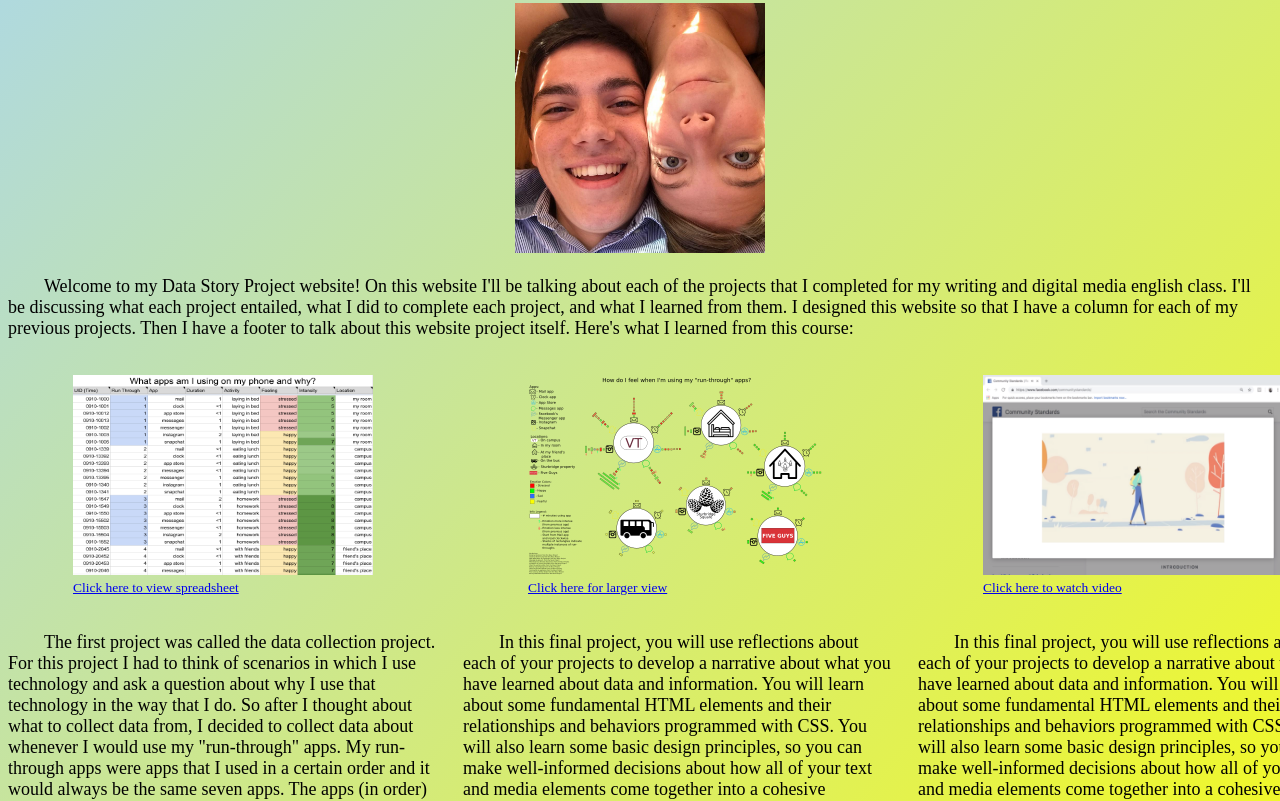
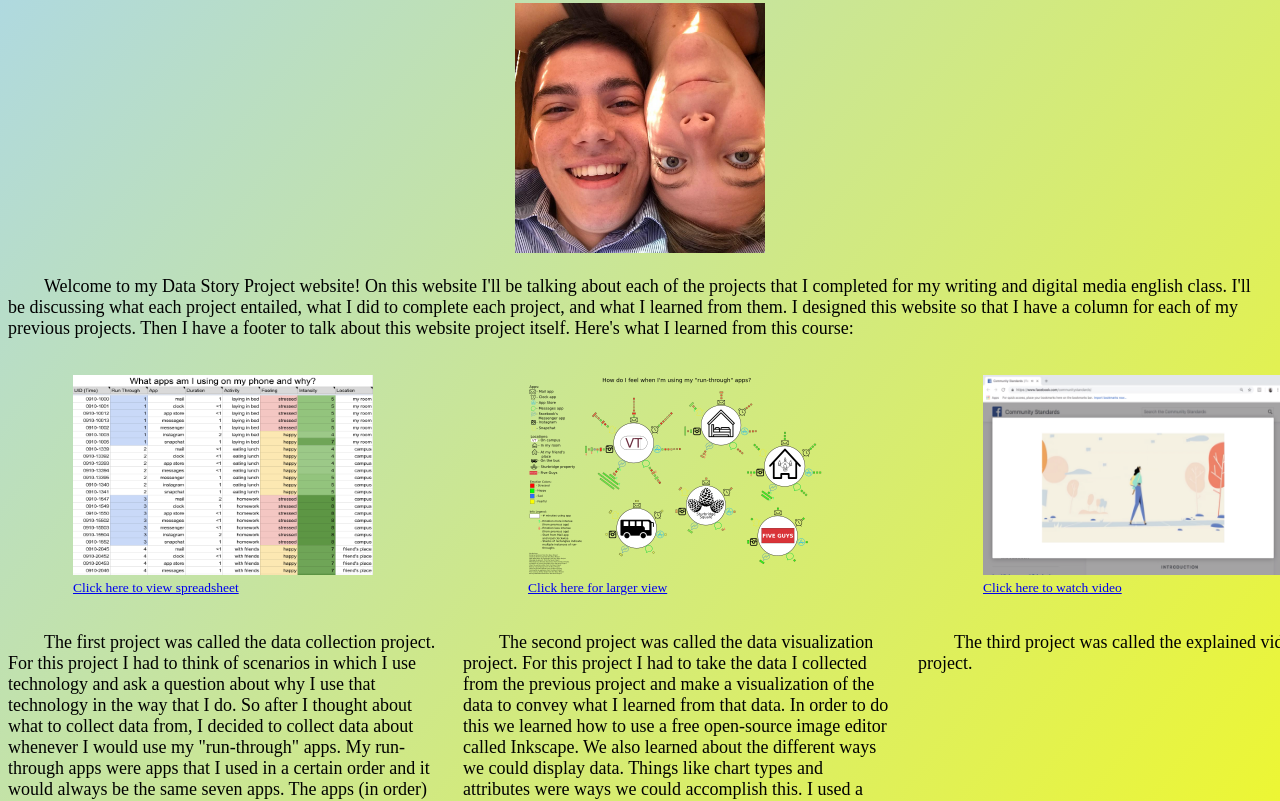
Before and after one commit to farinaa/farinaa-data-story, a plain HTML site: page index.html in a window 1280 px wide. Shown: the part 95-896 px from the top of the page. Drawn offline with Linux system fonts and the light colour scheme.

Commit message:
Added the data visualization text

```diff
--- a/index.html
+++ b/index.html
@@ -117,32 +117,54 @@
       <!-- Data visualization project text -->
       <section id="data-viz-text">
         <p style="text-indent: 2em">
-          In this final project, you will use reflections about each of your
-          projects to develop a narrative about what you have learned about
-          data and information. You will learn about some fundamental HTML
-          elements and their relationships and behaviors programmed with CSS.
-          You will also learn some basic design principles, so you can make
-          well-informed decisions about how all of your text and media elements
-          come together into a cohesive narrative that we have been calling
-          your “Datastory.”
+          The second project was called the data visualization project. For
+          this project I had to take the data I collected from the previous
+          project and make a visualization of the data to convey what I learned
+          from that data. In order to do this we learned how to use a free
+          open-source image editor called Inkscape. We also learned about the
+          different ways we could display data. Things like chart types and
+          attributes were ways we could accomplish this. I used a spacial chart
+          type with lines around pictures to represent my feelings. Each
+          picture represented a place where I did my run-through. Around each
+          of those pictures were the pictures of each app. On top of those
+          pictures were bars that served as a way to visualize how long I used
+          the app for and what I was feeling while using the app. I also had
+          arrows to indicate if the same feeling intensified or died down if
+          the next app in the sequence had the same feeling from the previous
+          app. The bars are designed to be read clockwise starting from the
+          Mail app (which is located above every location picture). From the
+          entire visual I was able to show that I would be stressed out on
+          campus the most, I would do run-throughs more if I was stressed out
+          and less if I was happy, and using the Messenger app would seem to
+          alleviate my stress. This is because I would talk to my friends from
+          back home in this app and they would usually be able to cheer me up.
+          I thought that the visual was a good way to analyze the data from the
+          previous project. From this project I learned about the different
+          ways to represent data to tell a story. I realized that this
+          visualization was a way of communicating and also served as a good
+          analyzation tool to see what else the data means. I also learned
+          about how to ethically represent data. I made sure that I was honest
+          in my data and that I told the whole story while designing my
+          visualization. I wanted to make sure that I was including as much
+          relevant data as possible. I knew that I could have changed data,
+          highlighted unrelated data, or made data look misleading, but I
+          wanted to make sure everything was represented evenly and honestly so
+          I could make that project as best as it could be. I also wanted to
+          make sure that I was honest with the way I displayed my data so that
+          I would be able to draw relevant conclusions from it.
         </p>
       </section>
 
       <!-- Explained video project text -->
       <section id="explained-video-text">
         <p style="text-indent: 2em">
-          In this final project, you will use reflections about each of your
-          projects to develop a narrative about what you have learned about
-          data and information. You will learn about some fundamental HTML
-          elements and their relationships and behaviors programmed with CSS.
-          You will also learn some basic design principles, so you can make
-          well-informed decisions about how all of your text and media elements
-          come together into a cohesive narrative that we have been calling
-          your “Datastory.”
+          The third project was called the explained video project.
         </p>
       </section>
     </main>
   </body>
+
+  <!-- The bottom of the website -->
   <footer>
     This is a test for the footer.
   </footer>
```
